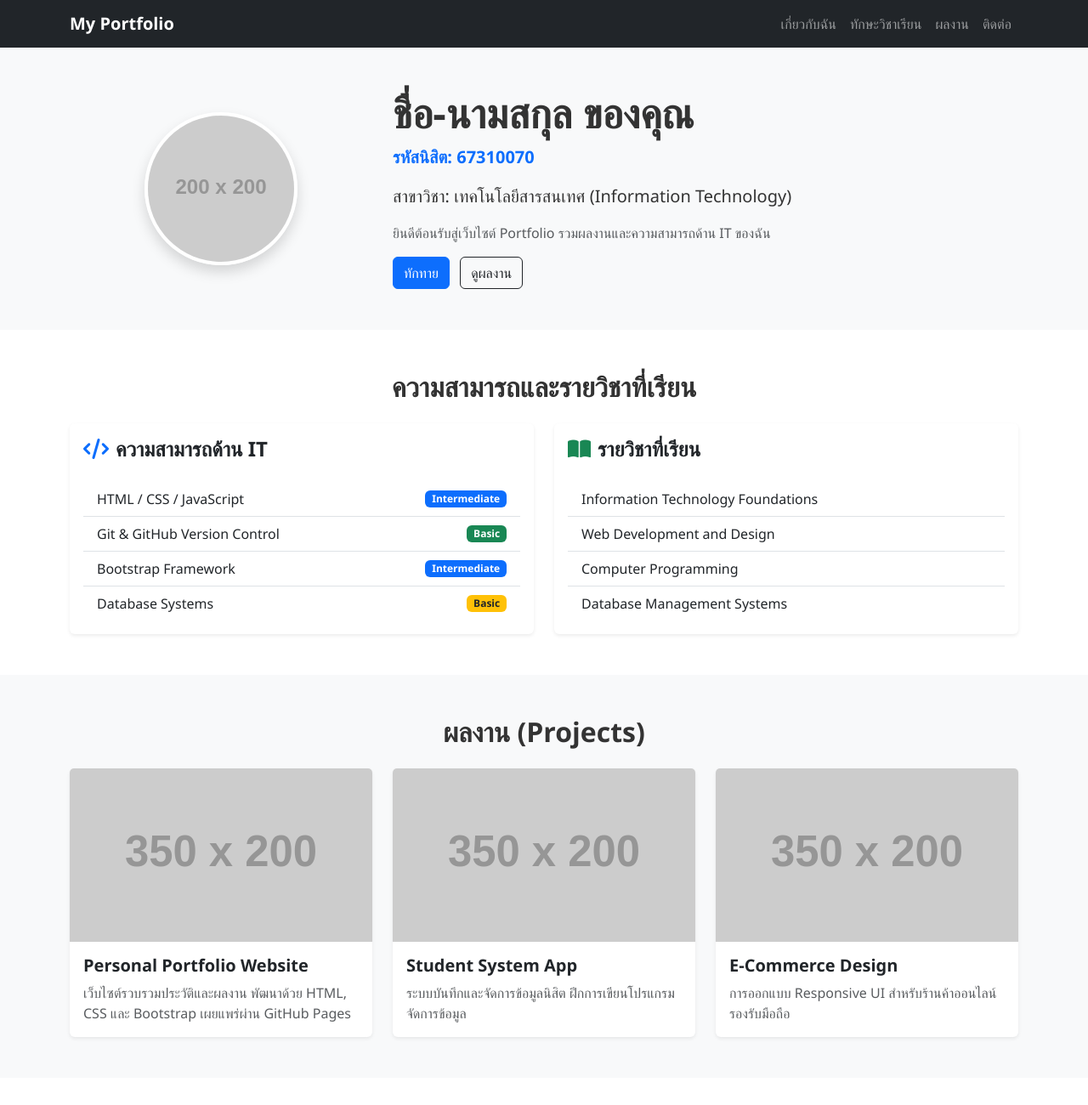
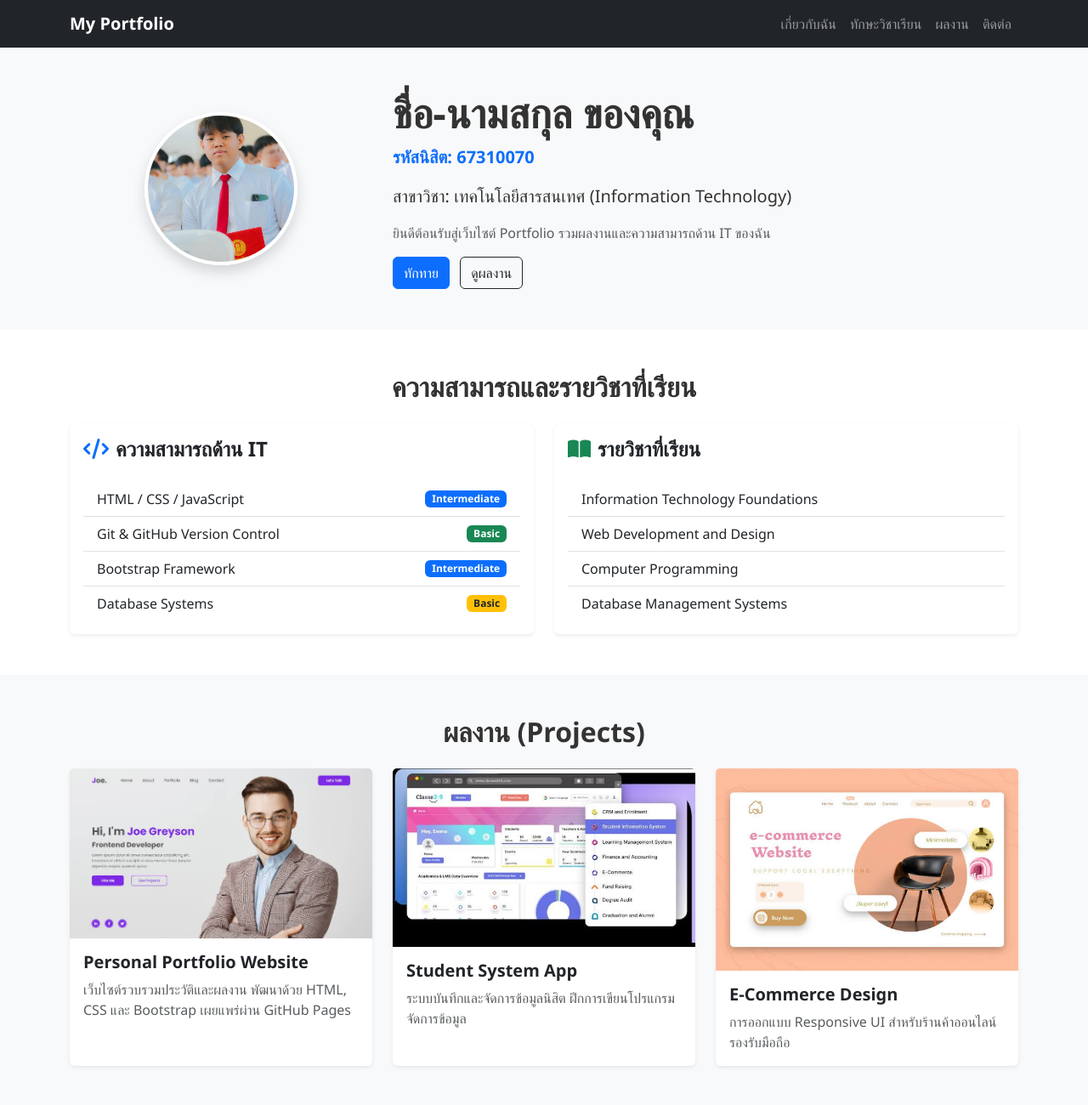
Before and after one commit to 67310070/my-portfolio, a plain HTML site: page index.html in a window 1280 px wide. Shown: the top 1300 px of the page at 85% size. Drawn offline with nearby package versions, Linux system fonts and the light colour scheme; placeholder pictures from the web are drawn by us.

Commit message:
Update profile and project images

```diff
--- a/index.html
+++ b/index.html
@@ -36,7 +36,7 @@
         <div class="container">
             <div class="row align-items-center">
                 <div class="col-md-4 mb-3 mb-md-0">
-                    <img src="https://via.placeholder.com/200" alt="รูปประจำตัว" class="rounded-circle img-fluid shadow profile-img">
+                    <img src="image/IMG_1977.jpeg" alt="รูปประจำตัว" class="rounded-circle img-fluid shadow profile-img">
                 </div>
                 <div class="col-md-8 text-md-start">
                     <h1 class="display-5 fw-bold">ชื่อ-นามสกุล ของคุณ</h1>
@@ -88,7 +88,7 @@
             <div class="row g-4">
                 <div class="col-md-4">
                     <div class="card h-100 shadow-sm border-0 project-card">
-                        <img src="https://via.placeholder.com/350x200?text=Project+1" class="card-img-top" alt="Project 1">
+                        <img src="image/images.jpg" class="card-img-top" alt="Project 1">
                         <div class="card-body">
                             <h5 class="card-title fw-bold">Personal Portfolio Website</h5>
                             <p class="card-text text-muted">เว็บไซต์รวบรวมประวัติและผลงาน พัฒนาด้วย HTML, CSS และ Bootstrap เผยแพร่ผ่าน GitHub Pages</p>
@@ -97,7 +97,7 @@
                 </div>
                 <div class="col-md-4">
                     <div class="card h-100 shadow-sm border-0 project-card">
-                        <img src="https://via.placeholder.com/350x200?text=Project+2" class="card-img-top" alt="Project 2">
+                        <img src="image/images (1).jpg" class="card-img-top" alt="Project 2">
                         <div class="card-body">
                             <h5 class="card-title fw-bold">Student System App</h5>
                             <p class="card-text text-muted">ระบบบันทึกและจัดการข้อมูลนิสิต ฝึกการเขียนโปรแกรมจัดการข้อมูล</p>
@@ -106,7 +106,7 @@
                 </div>
                 <div class="col-md-4">
                     <div class="card h-100 shadow-sm border-0 project-card">
-                        <img src="https://via.placeholder.com/350x200?text=Project+3" class="card-img-top" alt="Project 3">
+                        <img src="image/images (2).jpg" class="card-img-top" alt="Project 3">
                         <div class="card-body">
                             <h5 class="card-title fw-bold">E-Commerce Design</h5>
                             <p class="card-text text-muted">การออกแบบ Responsive UI สำหรับร้านค้าออนไลน์ รองรับมือถือ</p>
```
Also changed, not shown: image/IMG_1977.jpeg (added), image/images (1).jpg (added), image/images (2).jpg (added), image/images.jpg (added).
